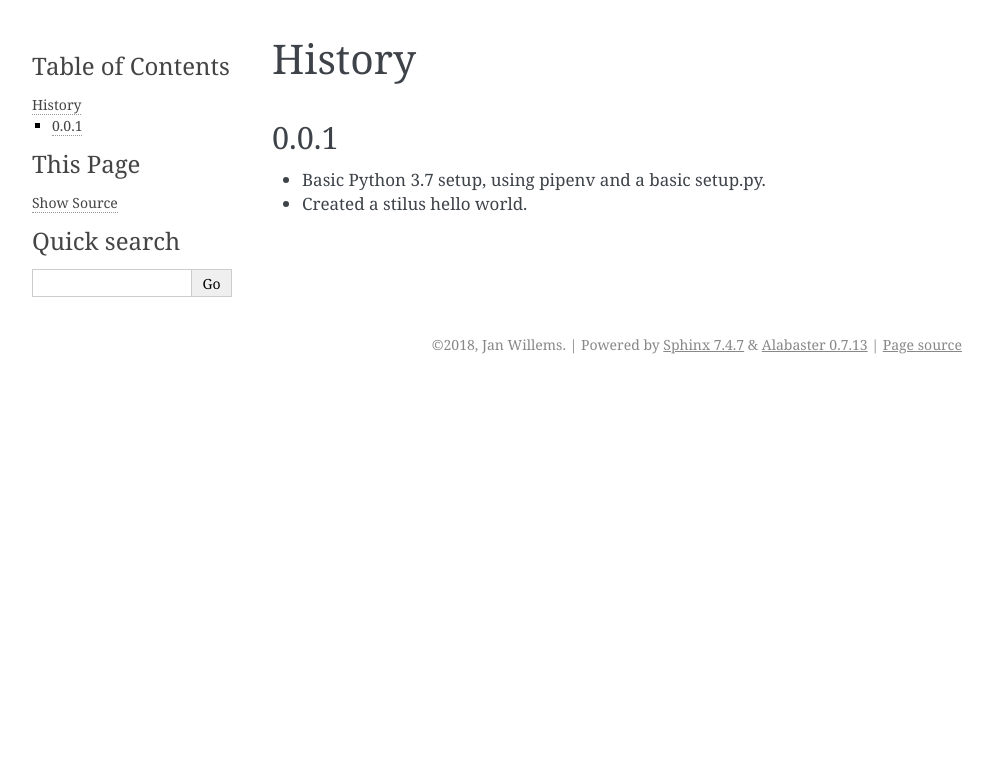
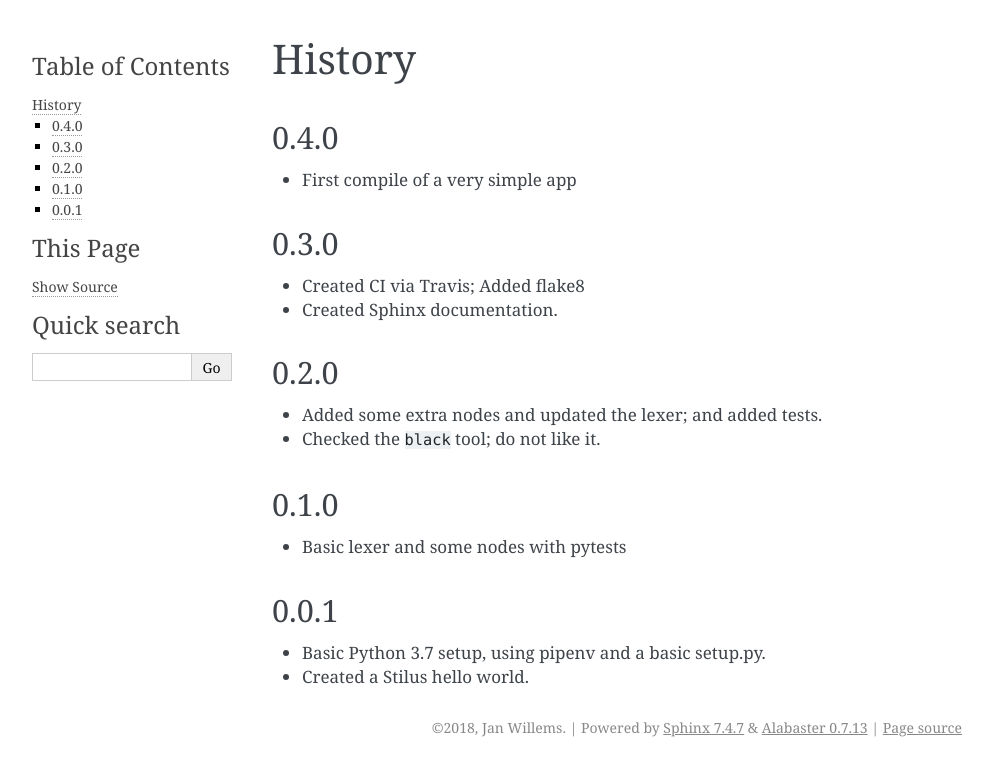
Before and after one commit to jw/stilus, a Sphinx documentation site: the page built from docs/history.md, in a window 1280 px wide. Shown: the top 776 px of the page, without its empty margins (148-1141 px from the left). Built offline with Sphinx 7.4.7, drawn with Linux system fonts in a browser that asks for light colours.

Commit message:
Added 0.1.0, 0.2.0 en 0.3.0 history.

```diff
--- a/docs/history.md
+++ b/docs/history.md
@@ -1,6 +1,25 @@
 ## History
+
+### 0.4.0
+
+ - First compile of a very simple app
+
+### 0.3.0
+
+ - Created CI via Travis; Added flake8
+ - Created Sphinx documentation.
+
+### 0.2.0
+
+ - Added some extra nodes and updated the lexer; and added tests.
+ - Checked the `black` tool; do not like it.
+
+### 0.1.0
+
+ - Basic lexer and some nodes with pytests
+
 
 ### 0.0.1
 
  - Basic Python 3.7 setup, using pipenv and a basic setup.py.
- - Created a stilus hello world.
+ - Created a Stilus hello world.
```
